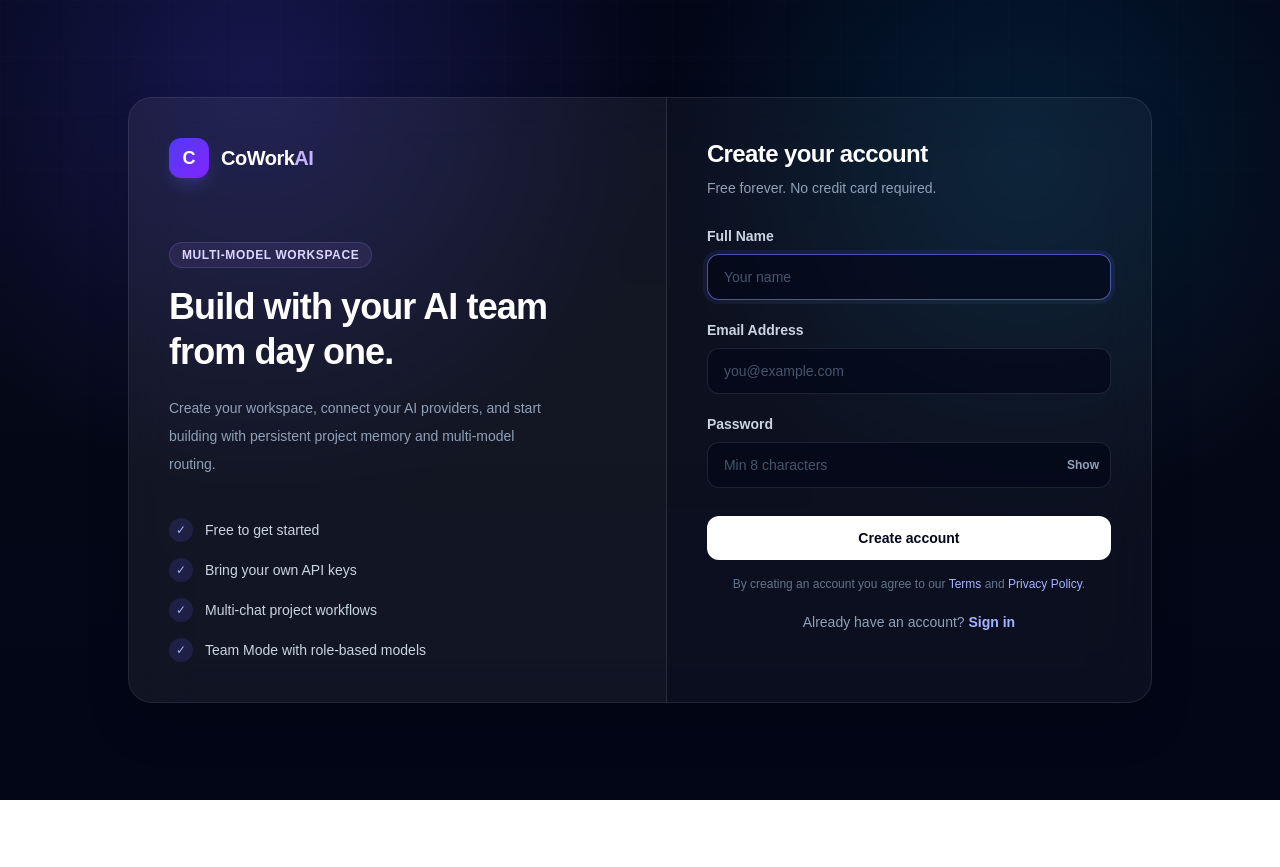
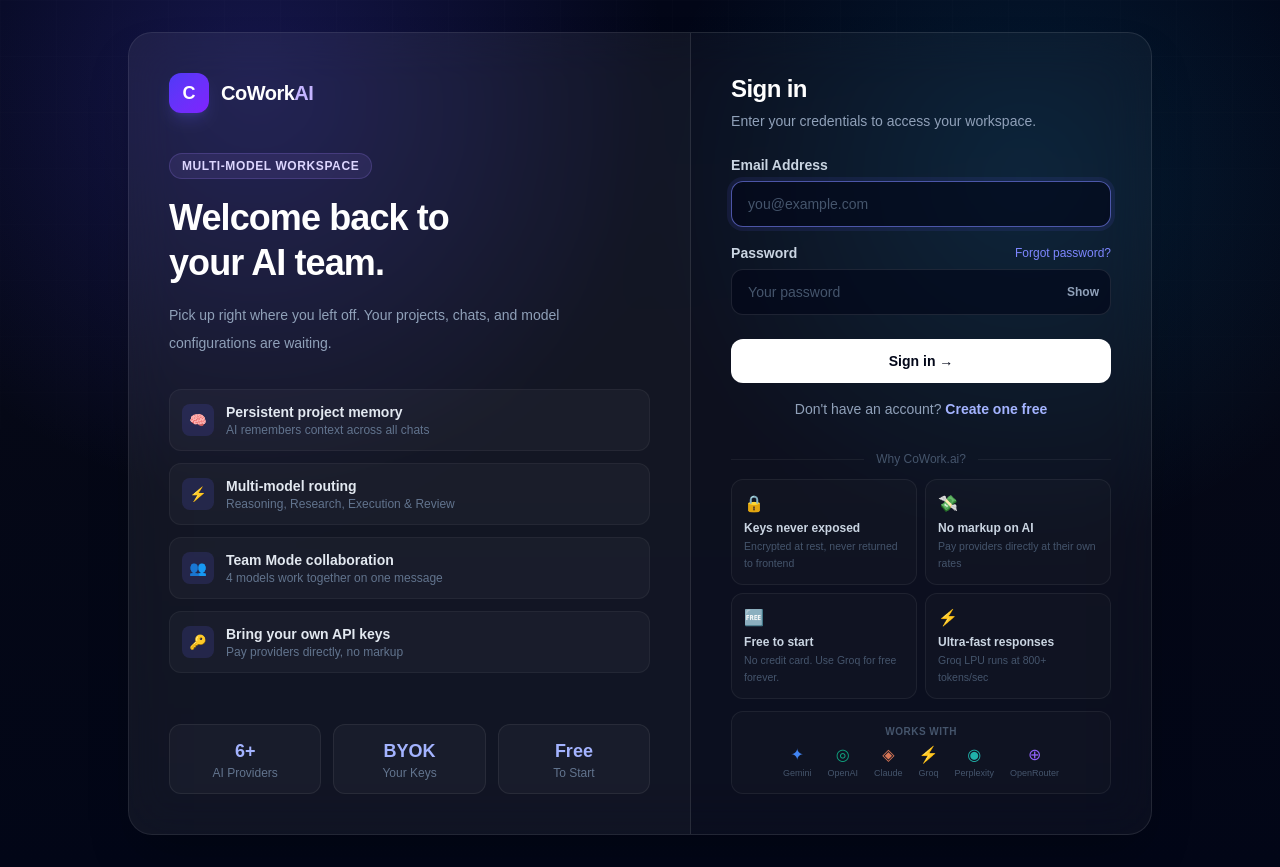
Before and after one commit to yatin-anchan/CoWork.ai, a Next.js app: page /auth/login in a window 1280 px wide. Before the commit the page ends 800 px from the top, so only its background shows below. Built offline with nearby package versions, Linux system fonts and the light colour scheme; no server answers.

Commit message:
fix: login rebased

```diff
--- a/app/auth/login/page.tsx
+++ b/app/auth/login/page.tsx
@@ -3,10 +3,9 @@
 import { useState, useEffect } from "react";
 import { useRouter } from "next/navigation";
 
-export default function RegisterPage() {
+export default function LoginPage() {
   const router = useRouter();
 
-  const [name, setName] = useState("");
   const [email, setEmail] = useState("");
   const [password, setPassword] = useState("");
   const [showPassword, setShowPassword] = useState(false);
@@ -14,48 +13,24 @@
   const [checking, setChecking] = useState(true);
   const [error, setError] = useState("");
 
-  // Redirect if already logged in
   useEffect(() => {
     fetch("/api/auth/me")
-      .then((res) => {
-        if (res.ok) router.replace("/dashboard");
-      })
+      .then((res) => { if (res.ok) router.replace("/dashboard"); })
       .finally(() => setChecking(false));
   }, [router]);
 
-  async function handleRegister(e: React.FormEvent) {
+  async function handleLogin(e: React.FormEvent) {
     e.preventDefault();
-
-    if (!name.trim() || !email.trim() || !password.trim()) {
-      setError("All fields are required.");
-      return;
-    }
-    if (password.length < 8) {
-      setError("Password must be at least 8 characters.");
-      return;
-    }
-
-    setLoading(true);
-    setError("");
-
+    if (!email.trim() || !password.trim()) { setError("Email and password are required."); return; }
+    setLoading(true); setError("");
     try {
-      const res = await fetch("/api/auth/register", {
+      const res = await fetch("/api/auth/login", {
         method: "POST",
         headers: { "Content-Type": "application/json" },
-        // ✅ No localStorage — cookie is set by server automatically
-        body: JSON.stringify({
-          name: name.trim(),
-          email: email.trim().toLowerCase(),
-          password,
-        }),
+        body: JSON.stringify({ email: email.trim().toLowerCase(), password }),
       });
-
       const data = await res.json().catch(() => ({} as { error?: string }));
-
-      if (!res.ok) {
-        throw new Error(data.error || "Registration failed. Please try again.");
-      }
-
+      if (!res.ok) throw new Error(data.error || "Login failed. Please try again.");
       router.push("/dashboard");
     } catch (err) {
       setError(err instanceof Error ? err.message : "Something went wrong.");
@@ -73,16 +48,18 @@
   }
 
   return (
-    <main className="relative flex min-h-screen items-center justify-center overflow-hidden bg-[#020617] px-4 text-white">
+    <main className="relative flex min-h-screen items-center justify-center overflow-hidden bg-[#020617] px-4 py-8 text-white">
       {/* Background */}
       <div className="pointer-events-none absolute inset-0 bg-[radial-gradient(circle_at_20%_10%,rgba(79,70,229,0.26),transparent_32%),radial-gradient(circle_at_80%_20%,rgba(14,165,233,0.14),transparent_30%),linear-gradient(180deg,#020617_0%,#050816_46%,#020617_100%)]" />
-      <div className="pointer-events-none absolute inset-0 opacity-[0.16] [background-image:linear-gradient(rgba(255,255,255,0.07)_1px,transparent_1px),linear-gradient(90deg,rgba(255,255,255,0.07)_1px,transparent_1px)] [background-size:56px_56px] [mask-image:linear-gradient(to_bottom,black,transparent_85%)]" />
+      <div className="pointer-events-none absolute inset-0 opacity-[0.14] [background-image:linear-gradient(rgba(255,255,255,0.07)_1px,transparent_1px),linear-gradient(90deg,rgba(255,255,255,0.07)_1px,transparent_1px)] [background-size:56px_56px] [mask-image:linear-gradient(to_bottom,black,transparent_85%)]" />
 
-      <section className="relative z-10 grid w-full max-w-5xl overflow-hidden rounded-3xl border border-white/10 bg-white/[0.035] shadow-2xl backdrop-blur-xl md:grid-cols-[1fr_0.9fr]">
+      <section className="relative z-10 grid w-full max-w-5xl overflow-hidden rounded-3xl border border-white/10 bg-white/[0.035] shadow-2xl backdrop-blur-xl md:grid-cols-[1.1fr_0.9fr]">
 
-        {/* Left panel */}
-        <div className="hidden border-r border-white/10 bg-white/[0.025] p-10 md:block">
-          <a href="/" className="mb-16 flex items-center gap-3 no-underline">
+        {/* ── Left panel ── */}
+        <div className="hidden border-r border-white/10 bg-white/[0.025] p-10 md:flex md:flex-col md:justify-between">
+          <div>
+            {/* Logo */}
+            <a href="/" className="mb-10 flex items-center gap-3 no-underline">
               <div className="flex h-10 w-10 items-center justify-center rounded-xl bg-gradient-to-br from-indigo-600 to-violet-600 shadow-lg shadow-indigo-500/20">
                 <span className="text-lg font-black">C</span>
               </div>
@@ -91,37 +68,56 @@
               </span>
             </a>
 
-          <div className="max-w-sm">
+            {/* Headline */}
             <p className="mb-4 inline-flex rounded-full border border-violet-400/20 bg-violet-400/10 px-3 py-1 text-xs font-bold uppercase tracking-wider text-violet-200">
               Multi-model workspace
             </p>
-            <h1 className="text-4xl font-black leading-tight tracking-tight">
-              Build with your AI team from day one.
+            <h1 className="mb-4 text-4xl font-black leading-tight tracking-tight">
+              Welcome back to<br />your AI team.
             </h1>
-            <p className="mt-5 text-sm leading-7 text-slate-400">
-              Create your workspace, connect your AI providers, and start
-              building with persistent project memory and multi-model routing.
+            <p className="mb-8 text-sm leading-7 text-slate-400">
+              Pick up right where you left off. Your projects, chats, and model configurations are waiting.
             </p>
-            <div className="mt-10 space-y-4 text-sm text-slate-300">
+
+            {/* Feature list */}
+            <div className="mb-8 space-y-3">
               {[
-                "Free to get started",
-                "Bring your own API keys",
-                "Multi-chat project workflows",
-                "Team Mode with role-based models",
+                { icon: "🧠", label: "Persistent project memory",    sub: "AI remembers context across all chats" },
+                { icon: "⚡", label: "Multi-model routing",           sub: "Reasoning, Research, Execution & Review" },
+                { icon: "👥", label: "Team Mode collaboration",       sub: "4 models work together on one message" },
+                { icon: "🔑", label: "Bring your own API keys",       sub: "Pay providers directly, no markup" },
               ].map((item) => (
-                <div key={item} className="flex items-center gap-3">
-                  <span className="flex h-6 w-6 items-center justify-center rounded-full bg-indigo-500/15 text-xs text-indigo-300">
-                    ✓
+                <div key={item.label} className="flex items-center gap-3 rounded-xl border border-white/5 bg-white/[0.03] p-3">
+                  <span className="flex h-8 w-8 flex-shrink-0 items-center justify-center rounded-lg bg-indigo-500/15 text-sm">
+                    {item.icon}
                   </span>
-                  {item}
+                  <div>
+                    <div className="text-sm font-semibold text-slate-200">{item.label}</div>
+                    <div className="text-xs text-slate-500">{item.sub}</div>
+                  </div>
                 </div>
               ))}
             </div>
           </div>
+
+          {/* Bottom stats */}
+          <div className="grid grid-cols-3 gap-3">
+            {[
+              { val: "6+",    label: "AI Providers" },
+              { val: "BYOK",  label: "Your Keys" },
+              { val: "Free",  label: "To Start" },
+            ].map((s) => (
+              <div key={s.label} className="rounded-xl border border-white/[0.07] bg-white/[0.03] p-3 text-center">
+                <div className="font-['Syne',sans-serif] text-lg font-black text-indigo-300">{s.val}</div>
+                <div className="text-xs text-slate-500">{s.label}</div>
+              </div>
+            ))}
+          </div>
         </div>
 
-        {/* Right panel — form */}
-        <form onSubmit={handleRegister} className="p-7 sm:p-10">
+        {/* ── Right panel — form ── */}
+        <form onSubmit={handleLogin} className="flex flex-col justify-between p-7 sm:p-10">
+          <div>
             {/* Mobile logo */}
             <div className="mb-8 md:hidden">
               <a href="/" className="flex items-center gap-3 no-underline">
@@ -134,69 +130,51 @@
               </a>
             </div>
 
-          <div>
-            <h2 className="text-2xl font-black tracking-tight">Create your account</h2>
-            <p className="mt-2 text-sm text-slate-400">
-              Free forever. No credit card required.
-            </p>
-          </div>
+            <h2 className="text-2xl font-black tracking-tight">Sign in</h2>
+            <p className="mt-1.5 text-sm text-slate-400">Enter your credentials to access your workspace.</p>
 
             {error && (
-            <div className="mt-6 rounded-xl border border-red-500/20 bg-red-500/10 px-4 py-3 text-sm text-red-200">
+              <div className="mt-5 rounded-xl border border-red-500/20 bg-red-500/10 px-4 py-3 text-sm text-red-200">
                 {error}
               </div>
             )}
 
-          <div className="mt-7 space-y-5">
-            {/* Name */}
-            <label className="block">
-              <span className="mb-2 block text-sm font-semibold text-slate-300">
-                Full Name
-              </span>
-              <input
-                type="text"
-                placeholder="Your name"
-                autoFocus
-                className="w-full rounded-xl border border-white/10 bg-slate-950/60 px-4 py-3 text-sm text-white outline-none transition placeholder:text-slate-600 focus:border-indigo-400/60 focus:ring-4 focus:ring-indigo-500/10"
-                value={name}
-                onChange={(e) => setName(e.target.value)}
-                autoComplete="name"
-              />
-            </label>
-
+            <div className="mt-6 space-y-4">
               {/* Email */}
               <label className="block">
-              <span className="mb-2 block text-sm font-semibold text-slate-300">
-                Email Address
-              </span>
+                <span className="mb-1.5 block text-sm font-semibold text-slate-300">Email Address</span>
                 <input
                   type="email"
                   placeholder="you@example.com"
+                  autoFocus
                   className="w-full rounded-xl border border-white/10 bg-slate-950/60 px-4 py-3 text-sm text-white outline-none transition placeholder:text-slate-600 focus:border-indigo-400/60 focus:ring-4 focus:ring-indigo-500/10"
                   value={email}
-                onChange={(e) => setEmail(e.target.value)}
+                  onChange={(e) => { setEmail(e.target.value); setError(""); }}
                   autoComplete="email"
                 />
               </label>
 
               {/* Password */}
               <label className="block">
-              <span className="mb-2 block text-sm font-semibold text-slate-300">
-                Password
-              </span>
+                <div className="mb-1.5 flex items-center justify-between">
+                  <span className="text-sm font-semibold text-slate-300">Password</span>
+                  <a href="/auth/forgot-password" className="text-xs text-indigo-400 transition hover:text-indigo-300">
+                    Forgot password?
+                  </a>
+                </div>
                 <div className="relative">
                   <input
                     type={showPassword ? "text" : "password"}
-                  placeholder="Min 8 characters"
-                  className="w-full rounded-xl border border-white/10 bg-slate-950/60 px-4 py-3 pr-20 text-sm text-white outline-none transition placeholder:text-slate-600 focus:border-indigo-400/60 focus:ring-4 focus:ring-indigo-500/10"
+                    placeholder="Your password"
+                    className="w-full rounded-xl border border-white/10 bg-slate-950/60 px-4 py-3 pr-16 text-sm text-white outline-none transition placeholder:text-slate-600 focus:border-indigo-400/60 focus:ring-4 focus:ring-indigo-500/10"
                     value={password}
-                  onChange={(e) => setPassword(e.target.value)}
-                  autoComplete="new-password"
+                    onChange={(e) => { setPassword(e.target.value); setError(""); }}
+                    autoComplete="current-password"
                   />
                   <button
                     type="button"
                     onClick={() => setShowPassword((v) => !v)}
-                  className="absolute right-3 top-1/2 -translate-y-1/2 text-xs font-semibold text-slate-400 hover:text-white"
+                    className="absolute right-3 top-1/2 -translate-y-1/2 text-xs font-semibold text-slate-400 transition hover:text-white"
                   >
                     {showPassword ? "Hide" : "Show"}
                   </button>
@@ -204,27 +182,68 @@
               </label>
             </div>
 
+            {/* Submit */}
             <button
               type="submit"
               disabled={loading}
-            className="mt-7 flex w-full items-center justify-center rounded-xl bg-white px-4 py-3 text-sm font-bold text-slate-950 transition hover:bg-slate-200 disabled:cursor-not-allowed disabled:opacity-60"
+              className="mt-6 flex w-full items-center justify-center rounded-xl bg-white px-4 py-3 text-sm font-bold text-slate-950 transition hover:bg-slate-200 disabled:cursor-not-allowed disabled:opacity-60"
             >
-            {loading ? "Creating account..." : "Create account"}
+              {loading ? "Signing in…" : "Sign in →"}
             </button>
 
-          <p className="mt-4 text-center text-xs text-slate-500">
-            By creating an account you agree to our{" "}
-            <a href="/terms" className="text-indigo-300 hover:text-indigo-200">Terms</a>
-            {" "}and{" "}
-            <a href="/privacy" className="text-indigo-300 hover:text-indigo-200">Privacy Policy</a>.
-          </p>
-
-          <p className="mt-5 text-center text-sm text-slate-400">
-            Already have an account?{" "}
-            <a href="/auth/login" className="font-semibold text-indigo-300 hover:text-indigo-200">
-              Sign in
+            <p className="mt-4 text-center text-sm text-slate-400">
+              Don&apos;t have an account?{" "}
+              <a href="/auth/register" className="font-semibold text-indigo-300 hover:text-indigo-200">
+                Create one free
               </a>
             </p>
+          </div>
+
+          {/* ── Bottom trust section — fills the empty space ── */}
+          <div className="mt-8 space-y-3">
+            <div className="flex items-center gap-3 text-xs text-slate-600">
+              <div className="h-px flex-1 bg-white/[0.06]" />
+              <span>Why CoWork.ai?</span>
+              <div className="h-px flex-1 bg-white/[0.06]" />
+            </div>
+
+            <div className="grid grid-cols-2 gap-2">
+              {[
+                { icon: "🔒", title: "Keys never exposed",   sub: "Encrypted at rest, never returned to frontend" },
+                { icon: "💸", title: "No markup on AI",      sub: "Pay providers directly at their own rates" },
+                { icon: "🆓", title: "Free to start",        sub: "No credit card. Use Groq for free forever." },
+                { icon: "⚡", title: "Ultra-fast responses",  sub: "Groq LPU runs at 800+ tokens/sec" },
+              ].map((c) => (
+                <div key={c.title} className="rounded-xl border border-white/[0.06] bg-white/[0.02] p-3">
+                  <div className="mb-1 text-base">{c.icon}</div>
+                  <div className="text-xs font-semibold text-slate-300">{c.title}</div>
+                  <div className="mt-0.5 text-[10.5px] leading-relaxed text-slate-600">{c.sub}</div>
+                </div>
+              ))}
+            </div>
+
+            {/* Provider logos row */}
+            <div className="rounded-xl border border-white/[0.06] bg-white/[0.02] px-4 py-3">
+              <div className="mb-2 text-center text-[10px] font-semibold uppercase tracking-wider text-slate-600">
+                Works with
+              </div>
+              <div className="flex items-center justify-center gap-4 flex-wrap">
+                {[
+                  { icon: "✦", label: "Gemini",      color: "#4285F4" },
+                  { icon: "◎", label: "OpenAI",      color: "#10a37f" },
+                  { icon: "◈", label: "Claude",      color: "#d97757" },
+                  { icon: "⚡", label: "Groq",        color: "#f55036" },
+                  { icon: "◉", label: "Perplexity",  color: "#20b2aa" },
+                  { icon: "⊕", label: "OpenRouter",  color: "#9061f9" },
+                ].map((p) => (
+                  <div key={p.label} className="flex flex-col items-center gap-1">
+                    <span style={{ color: p.color }} className="text-base leading-none">{p.icon}</span>
+                    <span className="text-[9px] text-slate-600">{p.label}</span>
+                  </div>
+                ))}
+              </div>
+            </div>
+          </div>
         </form>
       </section>
     </main>
```
Lines whose indentation alone changed are shown as unchanged.
